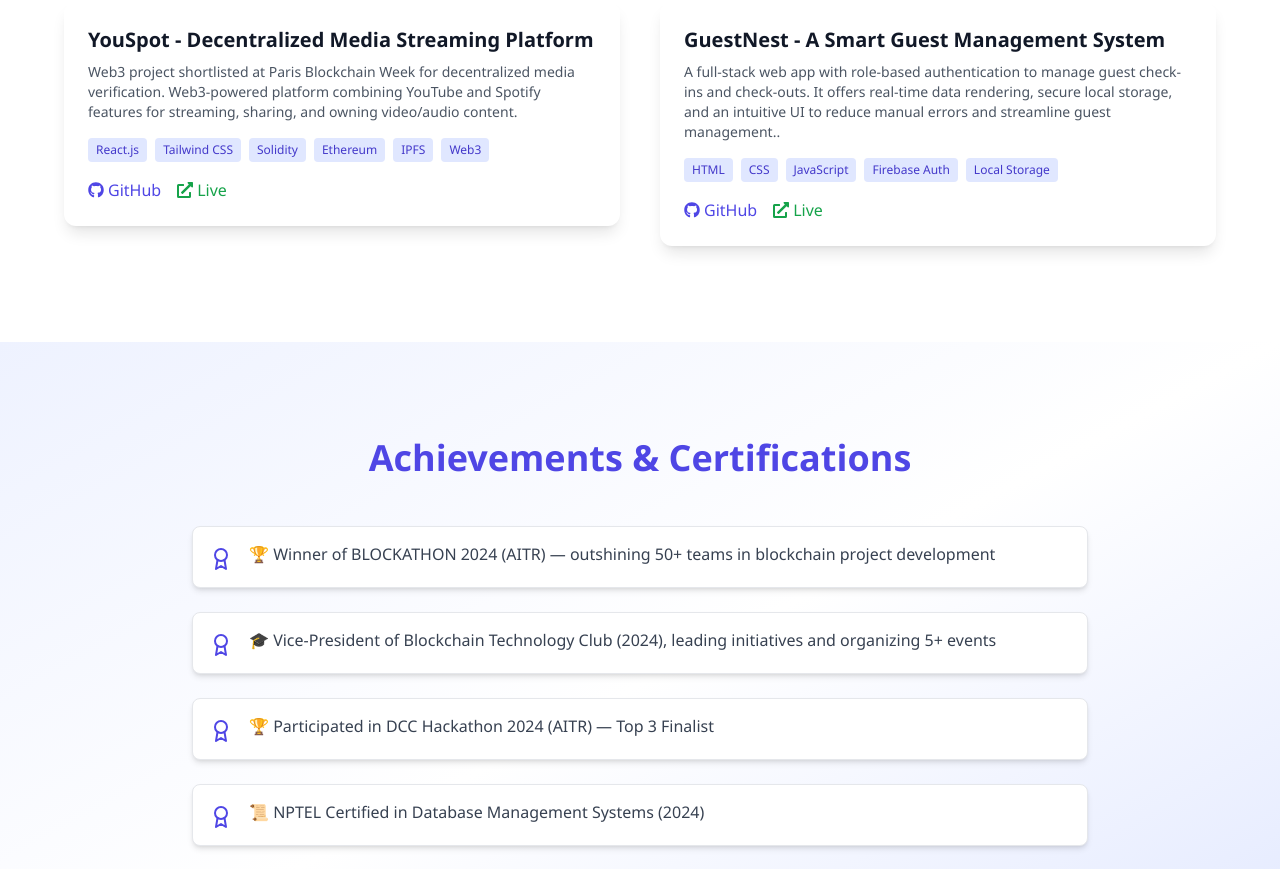
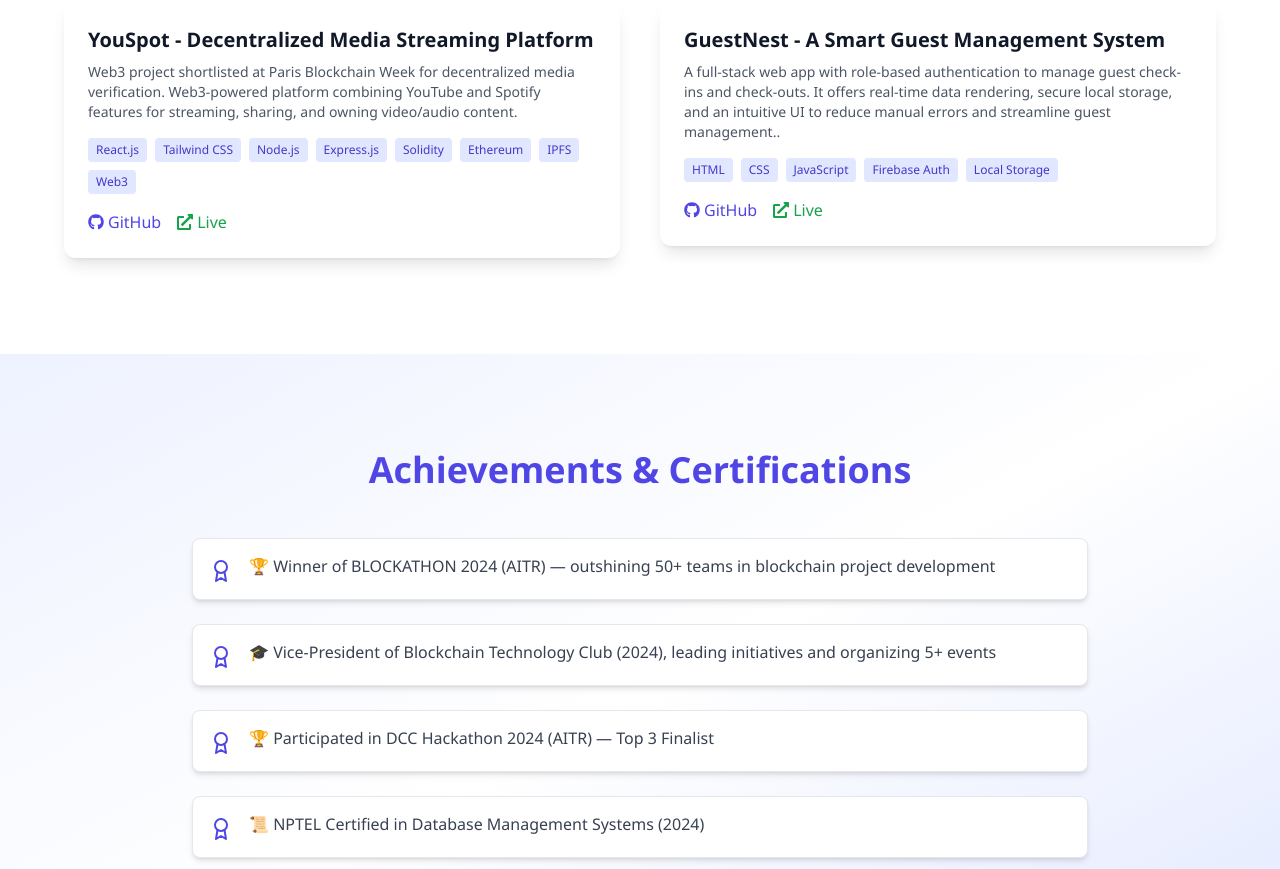
Before and after one commit to divya-gupta2004/Portfolio, a React (Vite) app: page / in a window 1280 px wide. Shown: the part 3260-4129 px from the top of the page. Built offline with nearby package versions, Linux system fonts and the light colour scheme.

Commit message:
Update Projects.jsx

```diff
--- a/src/components/Projects.jsx
+++ b/src/components/Projects.jsx
@@ -8,7 +8,7 @@ const projects = [
     title: "YouSpot - Decentralized Media Streaming Platform",
     description:
       "Web3 project shortlisted at Paris Blockchain Week for decentralized media verification. Web3-powered platform combining YouTube and Spotify features for streaming, sharing, and owning video/audio content.",
-    techStack: ["React.js", "Tailwind CSS", "Solidity", "Ethereum", "IPFS", "Web3"],
+    techStack: ["React.js", "Tailwind CSS", "Node.js", "Express.js", "Solidity", "Ethereum", "IPFS", "Web3"],
     github: "https://github.com/divya-gupta2004/YouSpot",
     live: "https://divyanshu9329.github.io/VP/",
     features: [
```
